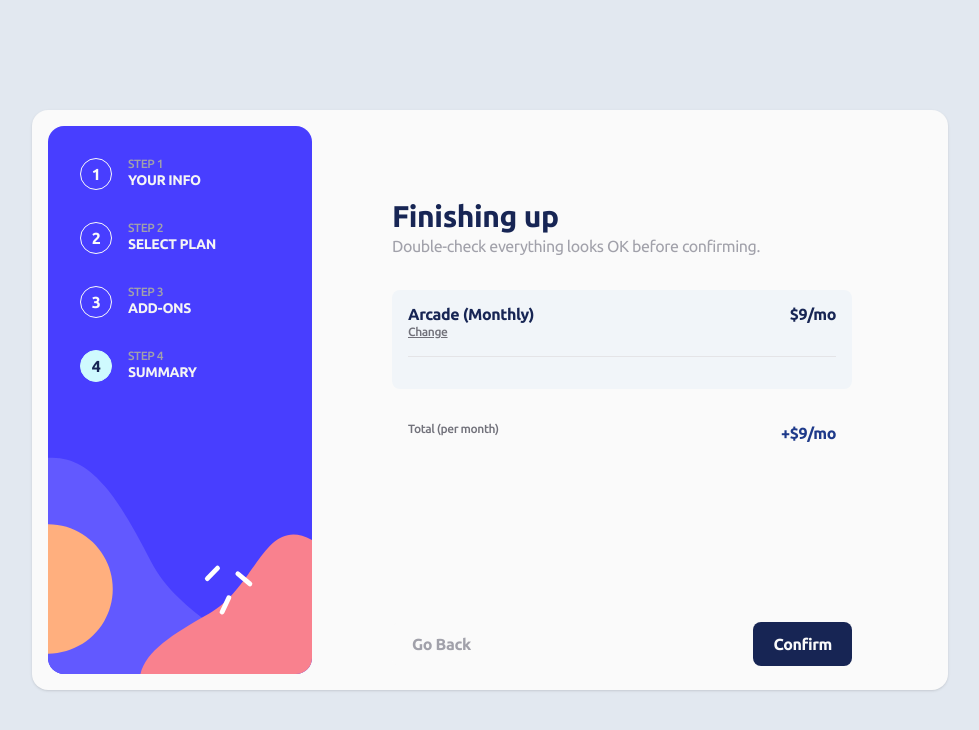
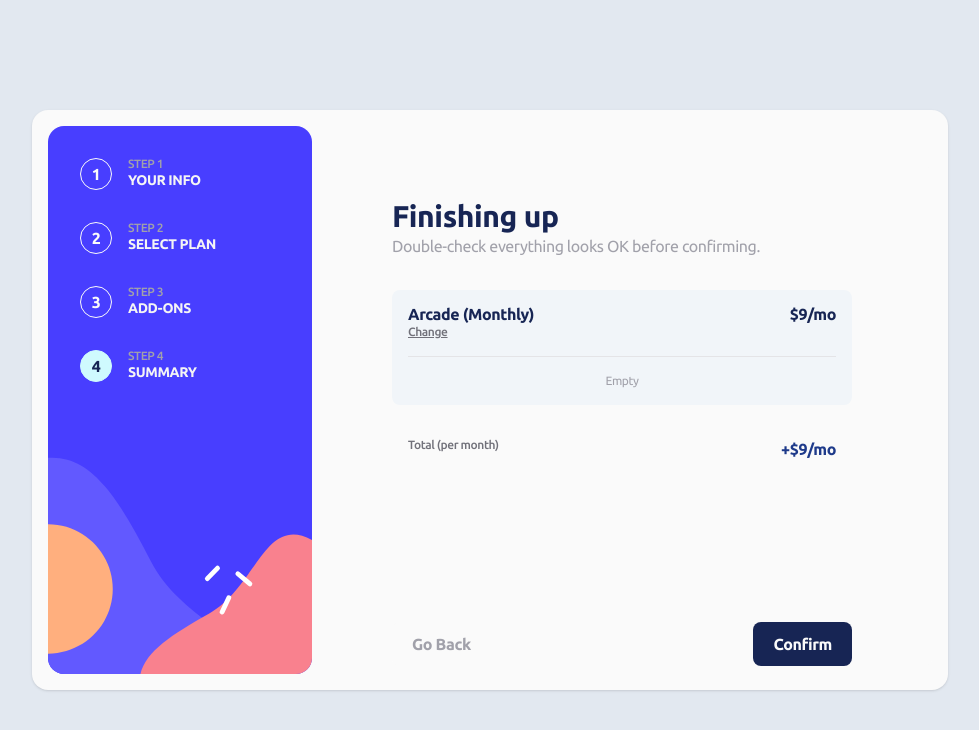
Before and after one commit to matheus369k/multi-step-form, a Next.js app: page /summary in a window 1280 px wide. Shown: the top 730 px of the page, without its empty margins (150-1129 px from the left). Built offline with nearby package versions, Linux system fonts and the light colour scheme.

Commit message:
add loading end empty personal styles

```diff
--- a/src/components/loading.tsx
+++ b/src/components/loading.tsx
@@ -1,6 +1,6 @@
 export function Loading() {
   return (
-    <h2 className="text-center text-zinc-400  font-[family-name:var(--font-Ubuntu-Medium)]">
+    <h2 className="text-center text-zinc-400  font-[family-name:var(--font-Ubuntu-Medium)] absolute top-1/2 left-1/2 -translate-x-1/2 -translate-y-1/2">
       Loading...
     </h2>
   );
--- a/src/components/summary-details.tsx
+++ b/src/components/summary-details.tsx
@@ -45,6 +45,7 @@ export function SummaryDetails() {
 
         <div className="bg-zinc-200 h-px w-full" />
 
+        {listOfAddOns.length > 0 ? (
           <ul className="flex flex-col gap-2.5">
             {listOfAddOns.map((addOns) => {
               return (
@@ -57,6 +58,11 @@ export function SummaryDetails() {
               );
             })}
           </ul>
+        ) : (
+          <p className="text-center text-zinc-400 text-xs">
+            Empty
+          </p>
+        )}
       </div>
 
       <div className="flex justify-between p-4">
```
Lines whose indentation alone changed are shown as unchanged.
